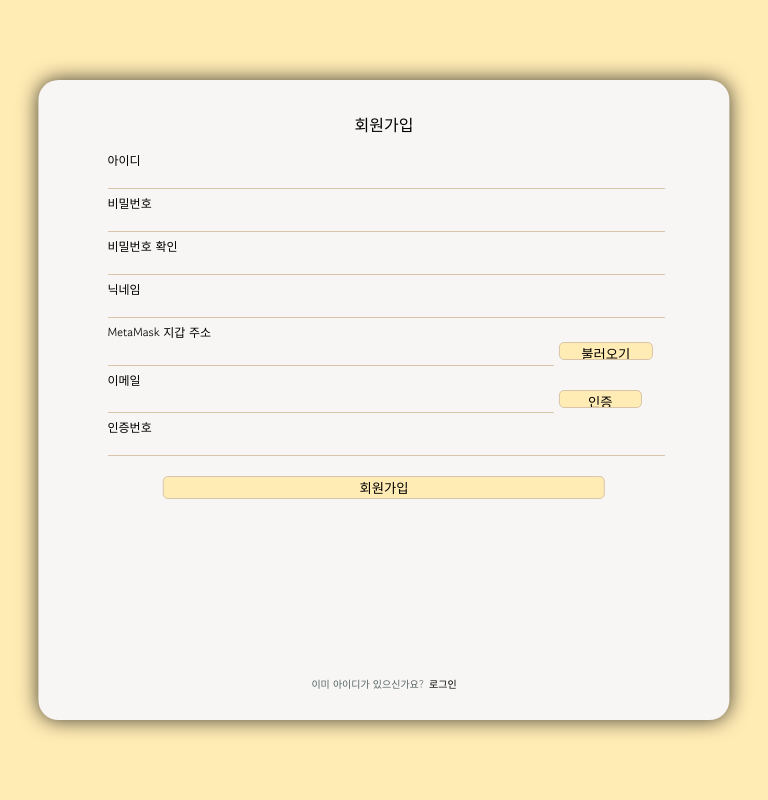
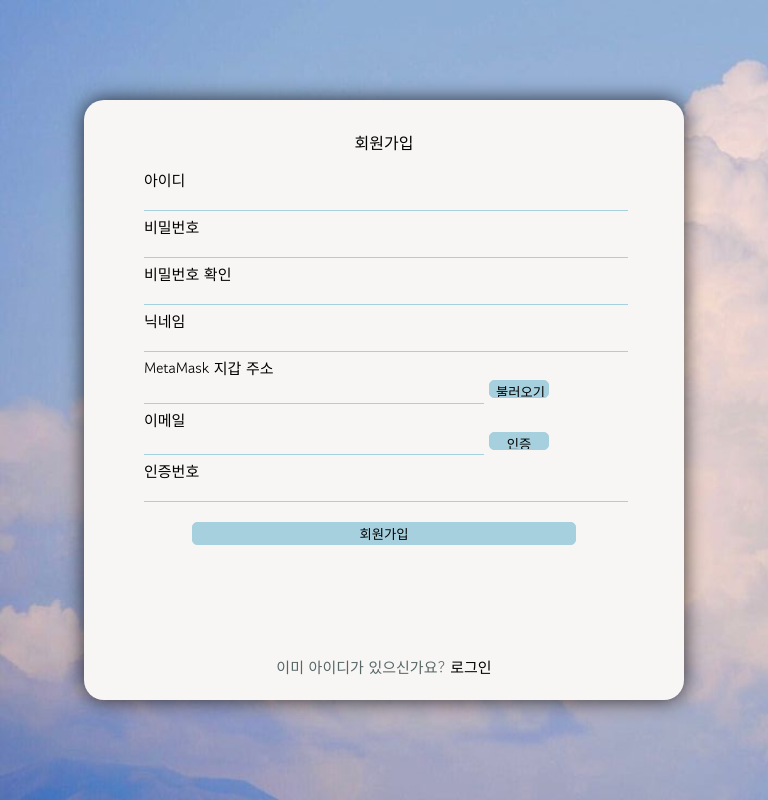
Before and after one commit to lstar2397/laststory, a website: page frontend/view/signup.html in a window 768 px wide. Drawn offline with Linux system fonts and the light colour scheme.

Commit message:
signup css 변경

```diff
--- a/frontend/public/css/signup.css
+++ b/frontend/public/css/signup.css
@@ -3,7 +3,9 @@ body {
     padding: 0px;
     width: 100vw;
     height: 100vh;
-    background-color: #FFEBB4;
+    background-image: url('../image/background.jpeg');
+    background-repeat: no-repeat;
+    background-size: cover;
     font-family: 'Gowun Dodum', sans-serif;
 }
 
@@ -23,7 +25,7 @@ form {
 }
 
 form label {
-    font-size: 12px;
+    font-size: 15px;
     margin-top: 5px;
     margin-bottom: 0px;
     position: relative;
@@ -32,7 +34,7 @@ form label {
 form input {
     width: 100%;
     height: 18px;
-    border: 1px solid #d9c6aa;
+    border: 1px solid #A6D0DD;
     border-top: 0px;
     border-left: 0px;
     border-right: 0px;
@@ -43,7 +45,7 @@ form input {
 form input#email {
     width: 80%;
     height: 18px;
-    border: 1px solid #d9c6aa;
+    border: 1px solid #A6D0DD;
     border-top: 0px;
     border-left: 0px;
     border-right: 0px;
@@ -54,7 +56,7 @@ form input#email {
 form input#metamask_address {
     width: 80%;
     height: 18px;
-    border: 1px solid #d9c6aa;
+    border: 1px solid #A6D0DD;
     border-top: 0px;
     border-left: 0px;
     border-right: 0px;
@@ -66,24 +68,28 @@ form input#metamask_address {
 form input#auth-button {
     width: 17%;
     height: 18px;
-    border: 1px solid #d9c6aa;
-    background-color: #FFEBB4;
+    border: 1px solid #A6D0DD;
+    background-color: #A6D0DD;
     border-radius: 5px;
 }
 
 form input#getMetamaskAddress-button {
     width: 17%;
     height: 18px;
-    border: 1px solid #d9c6aa;
-    background-color: #FFEBB4;
+    border: 1px solid #A6D0DD;
+    background-color: #A6D0DD;
     border-radius: 5px;
+}
+
+form input#getMetamaskAddress-button:hover {
+    background-color: #74a3a8;
 }
 
 form input#submit-button {
     width: 80%;
     height: 23px;
-    border: 1px solid #d9c6aa;
-    background-color: #FFEBB4;
+    border: 1px solid #A6D0DD;
+    background-color: #A6D0DD;
     border-radius: 5px;
     margin-top: 20px;
     cursor: pointer;
@@ -93,11 +99,11 @@ form input#submit-button {
 }
 
 form input#auth-button:hover {
-    background-color: #FFD87D;
+    background-color: #74a3a8;
 }
 
 form input#submit-button:hover {
-    background-color: #FFD87D;
+    background-color: #74a3a8;
 }
 
 #container {
@@ -136,13 +142,13 @@ form input#submit-button:hover {
 }
 
 #bottom_container p {
-    font-size: 10px;
+    font-size: 15px;
     margin-right: 5px;
     color: #576767;
 }
 
 #bottom_container a {
-    font-size: 10px;
+    font-size: 15px;
 }
 
 
@@ -150,14 +156,71 @@ form input#submit-button:hover {
 
 @media screen and (max-width: 768px) {
     #container {
-        width: 90%;
-        height: 80%;
+        width: 300px;
+        height: 600px;
     }
     form input#auth-button {
-        width: 15%;
+        width: 60px;
         height: 18px;
-        border: 1px solid #d9c6aa;
-        background-color: #FFEBB4;
+        border: 1px solid #A6D0DD;
+        background-color: #A6D0DD ;
+        border-radius: 5px;
+    }
+    form input#getMetamaskAddress-button {
+        width: 60px;
+        height: 18px;
+        border: 1px solid #A6D0DD;
+        background-color: #A6D0DD;
+        border-radius: 5px;
+    }
+    form input#metamask_address {
+        width: 70%;
+    }
+    form input#email {
+        width: 70%;
+    }
+
+}
+
+
+@media screen and (min-width: 768px) and (max-width: 1023px) {
+    #container {
+        width: 600px;
+        height: 600px;
+    }
+    form input#auth-button {
+        width: 60px;
+        height: 18px;
+        border: 1px solid #A6D0DD;
+        background-color: #A6D0DD ;
+        border-radius: 5px;
+    }
+    form input#getMetamaskAddress-button {
+        width: 60px;
+        height: 18px;
+        border: 1px solid #A6D0DD;
+        background-color: #A6D0DD;
         border-radius: 5px;
     }
 }
+
+@media screen and (min-width: 1024px) {
+    #container {
+        width: 600px;
+        height: 600px;
+    }
+    form input#auth-button {
+        width: 60px;
+        height: 18px;
+        border: 1px solid #A6D0DD;
+        background-color: #A6D0DD ;
+        border-radius: 5px;
+    }
+    form input#getMetamaskAddress-button {
+        width: 60px;
+        height: 18px;
+        border: 1px solid #A6D0DD;
+        background-color: #A6D0DD;
+        border-radius: 5px;
+    }
+}
--- a/frontend/public/js/contract.js
+++ b/frontend/public/js/contract.js
@@ -19,8 +19,6 @@ document.addEventListener("DOMContentLoaded", async function () {
       const accounts = await provider.request({
         method: "eth_requestAccounts",
       });
-
-      console.log("accounts: ", accounts);
     } catch (error) {
       console.error("User denied account access");
       console.error(error);
--- a/frontend/routes/signup/index.js
+++ b/frontend/routes/signup/index.js
@@ -15,7 +15,6 @@ router.post("/", async (req, res) => {
     const { username, password, nickname, metamask_address, email, auth } =
       req.body;
 
-    console.log(req.body);
     const response = await axios.post(`${BACKEND_URL}/sign_up`, {
       username,
       password,
```
